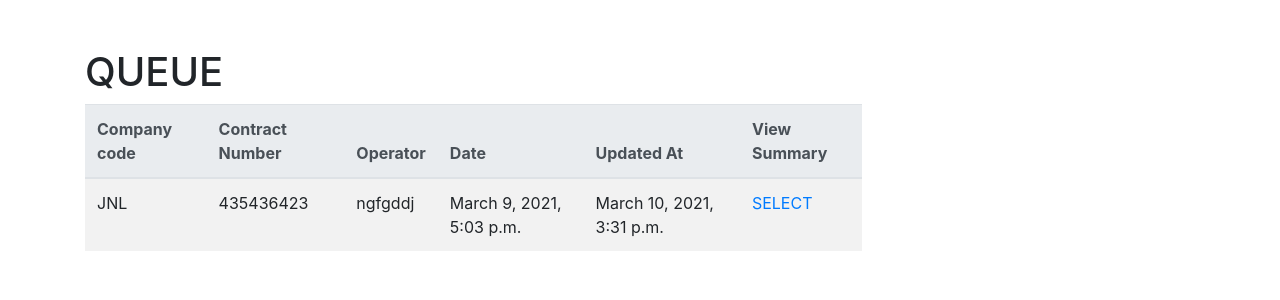
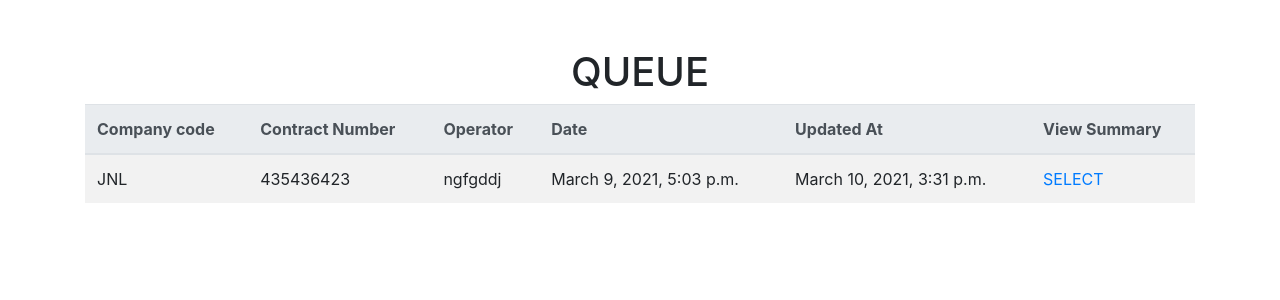
Before and after one commit to Lance-Easley/FACT-Prototype, a Django app: page /queue/ in a window 1280 px wide. Shown: the part 56-356 px from the top of the page. Run offline with Django 3.2, Linux system fonts and the light colour scheme; data comes from the database, SQL or seed files in the repository.

Commit message:
centered page titles to match

```diff
--- a/templates/containers.html
+++ b/templates/containers.html
@@ -3,8 +3,8 @@
 {% block title %}All containers{% endblock title %}
 
 {% block content %}
-<h1>All Containers</h1>
-<table class="table table-striped" style="width: 70%">
+<h1 class="text-center">All Containers</h1>
+<table class="table table-striped" >
     <thead class="thead-light">
 
       <tr>
--- a/templates/grade_a.html
+++ b/templates/grade_a.html
@@ -4,7 +4,7 @@
 
 {% block content %}
 <h2 id="title">TOP RATED UNITS</h2>
-  <table class="table table-striped" style="width:80%">
+  <table class="table table-striped" >
     <thead class="thead-light">
   <tr>
     <th>RESTRICT CODE</th>
--- a/templates/home.html
+++ b/templates/home.html
@@ -2,7 +2,7 @@
 {% extends 'base.html' %} {% block title %}FACT Pending{% endblock title %}
 {% block content %}
 <div>
-  <h1>CONTRACTS</h1>
+  <h1 class="text-center">CONTRACTS</h1>
   <table class="table table-striped">
     <thead class="thead-light">
       <tr>
@@ -24,8 +24,10 @@
         <a href="{% url 'contract_detail' contract.id %}">SELECT</a>
       </td>
     </tr>
+
     {% endif %}
     {% endfor %}
+
   </table>
 </div>
 {% endblock content %}
--- a/templates/pending.html
+++ b/templates/pending.html
@@ -8,7 +8,7 @@
 
 <!-- contract information -->
 <div id="__pending">
-  <h1 id="title">FACT - Cargo Transfer PENDING</h1>
+  <h1 id="title" class="text-center">FACT - Cargo Transfer PENDING</h1>
   <section id="contract-info">
     <div class="info-field">
       <p><b>Contract NO.:</b></p>
--- a/templates/queue.html
+++ b/templates/queue.html
@@ -6,8 +6,8 @@
 {% block content %}
 <div id="__home">
 
-    <h1 id="title">QUEUE</h1>
-    <table class="table table-striped" style="width: 70%">
+    <h1 id="title" class="text-center">QUEUE</h1>
+    <table class="table table-striped">
       <tr>
         <thead class="thead-light">
         <th scope="col">Company code</th>
```
